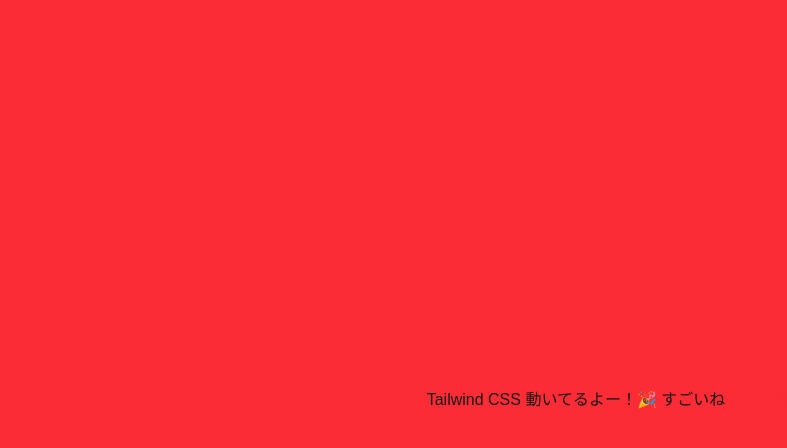
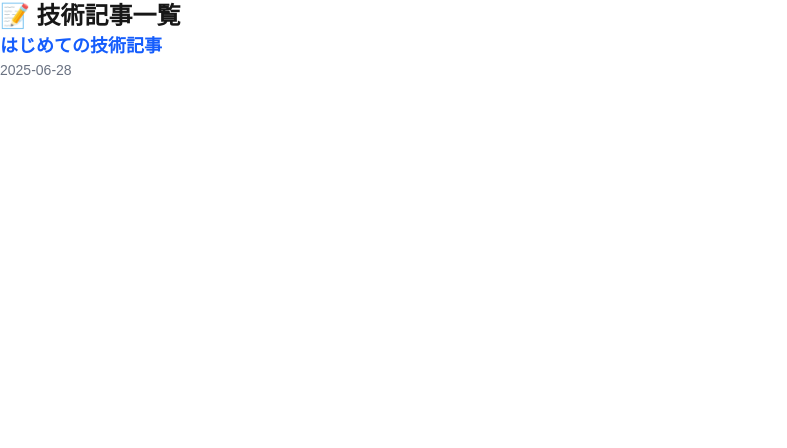
Before and after one commit to shunsuke-blog/tech-blog, a Next.js app: page / in a window 1280 px wide. Shown: the top 448 px of the page, without its empty margins (0-787 px from the left). Built offline with nearby package versions, Linux system fonts and the light colour scheme.

Commit message:
一覧ページ作成

```diff
--- a/src/app/page.tsx
+++ b/src/app/page.tsx
@@ -1,17 +1,41 @@
-// import Image from "next/image";
-// import styles from "./page.module.css";
+// // import Image from "next/image";
+// // import styles from "./page.module.css";
 
-export default function Home() {
+// export default function Home() {
+//   return (
+//     <main className="flex min-h-screen items-center justify-center bg-red-500">
+//       {/* <main> */}
+//       {/* <h1 className="text-4xl font-bold text-blue-600"> */}
+//       <h1>
+//         Tailwind CSS 動いてるよー！🎉 すごいね
+//       </h1>
+//       <div className="text-red-500">
+//         ここの色変えたい
+//       </div>
+//     </main>
+//   );
+// }
+
+// src/app/page.tsx
+import { getAllPosts } from '../../lib/posts';
+import Link from 'next/link';
+
+export default async function Home() {
+  const posts = await getAllPosts(); // Markdownのフロントマターを読み取る関数
+
   return (
-    <main className="flex min-h-screen items-center justify-center bg-red-500">
-      {/* <main> */}
-      {/* <h1 className="text-4xl font-bold text-blue-600"> */}
-      <h1>
-        Tailwind CSS 動いてるよー！🎉 すごいね
-      </h1>
-      <div className="text-red-500">
-        ここの色変えたい
-      </div>
+    <main className="p-8">
+      <h1 className="text-2xl font-bold mb-4">📝 技術記事一覧</h1>
+      <ul>
+        {posts.map((post) => (
+          <li key={post.slug} className="mb-4">
+            <Link href={`/blogs/${post.slug}`}>
+              <div className="text-lg font-semibold text-blue-600 hover:underline">{post.title}</div>
+              <div className="text-sm text-gray-500">{post.date}</div>
+            </Link>
+          </li>
+        ))}
+      </ul>
     </main>
   );
 }
```
